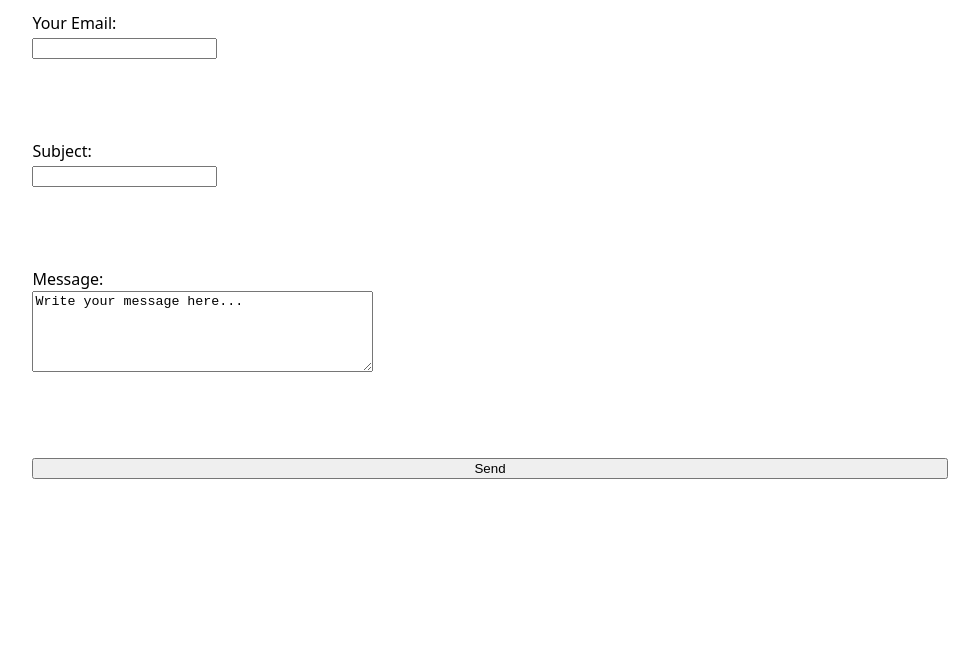
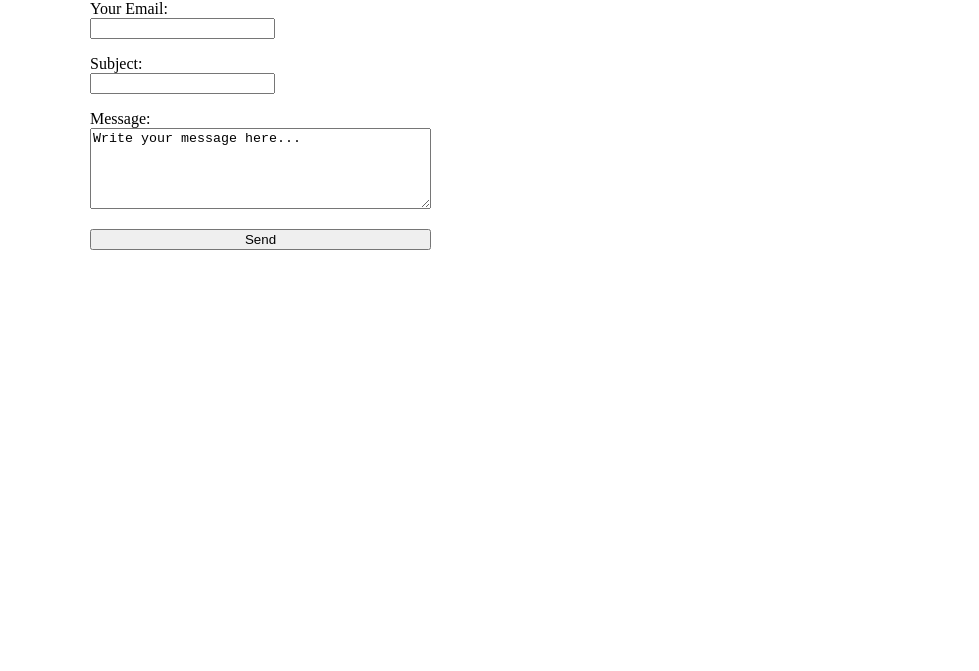
Before and after one commit to ritazaarour/website.github.io, a plain HTML site: page contact/index.html in a window 1280 px wide. Shown: the part 129-800 px from the top of the page, without its empty margins (150-1129 px from the left). Drawn offline with Linux system fonts and the light colour scheme.

Commit message:
Update style.css

```diff
--- a/style.css
+++ b/style.css
@@ -30,9 +30,12 @@ img {
     margin-right: auto;
 }
 
+.contact {
+    font: inherit;
+}
 form {
     display: grid;
-    grid-template-columns: subgrid;
+    grid-template-columns: auto 1fr;
     grid-column: 1/-1;
     gap: 1em;
 }
```
